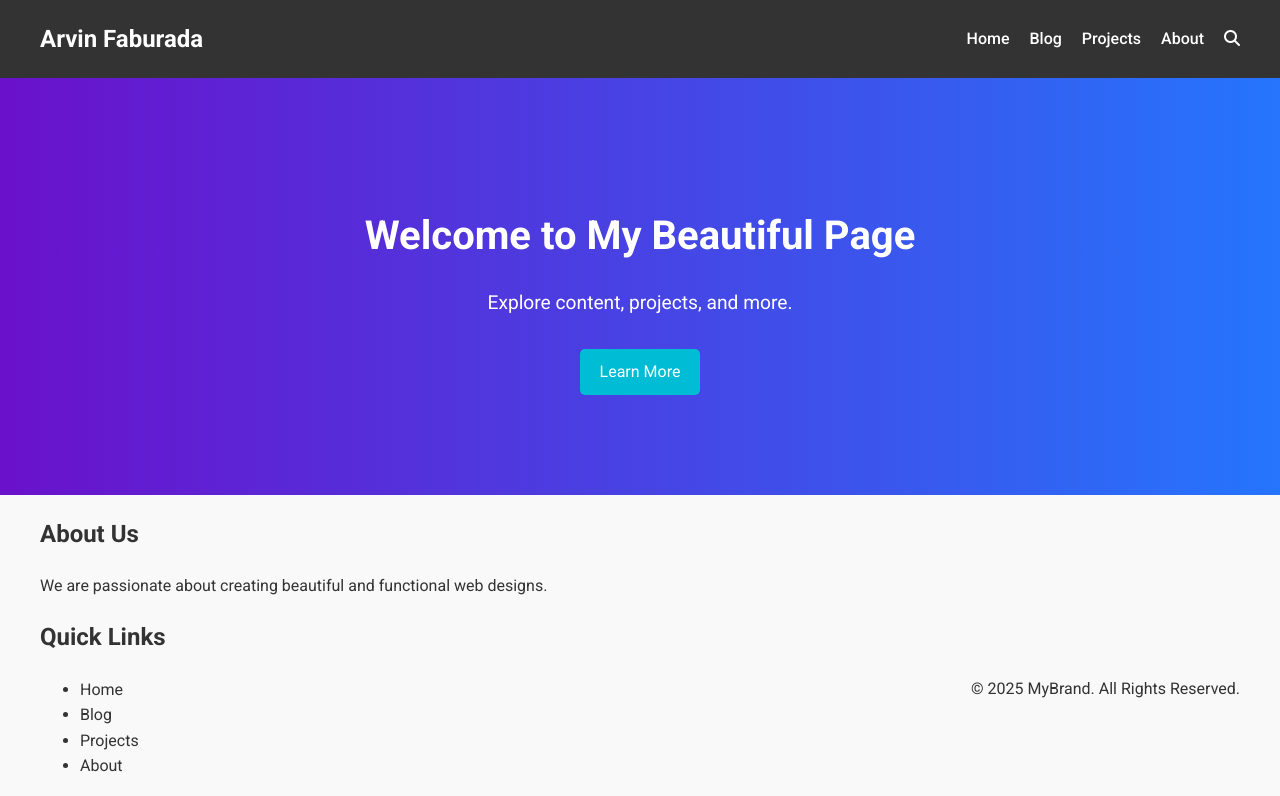
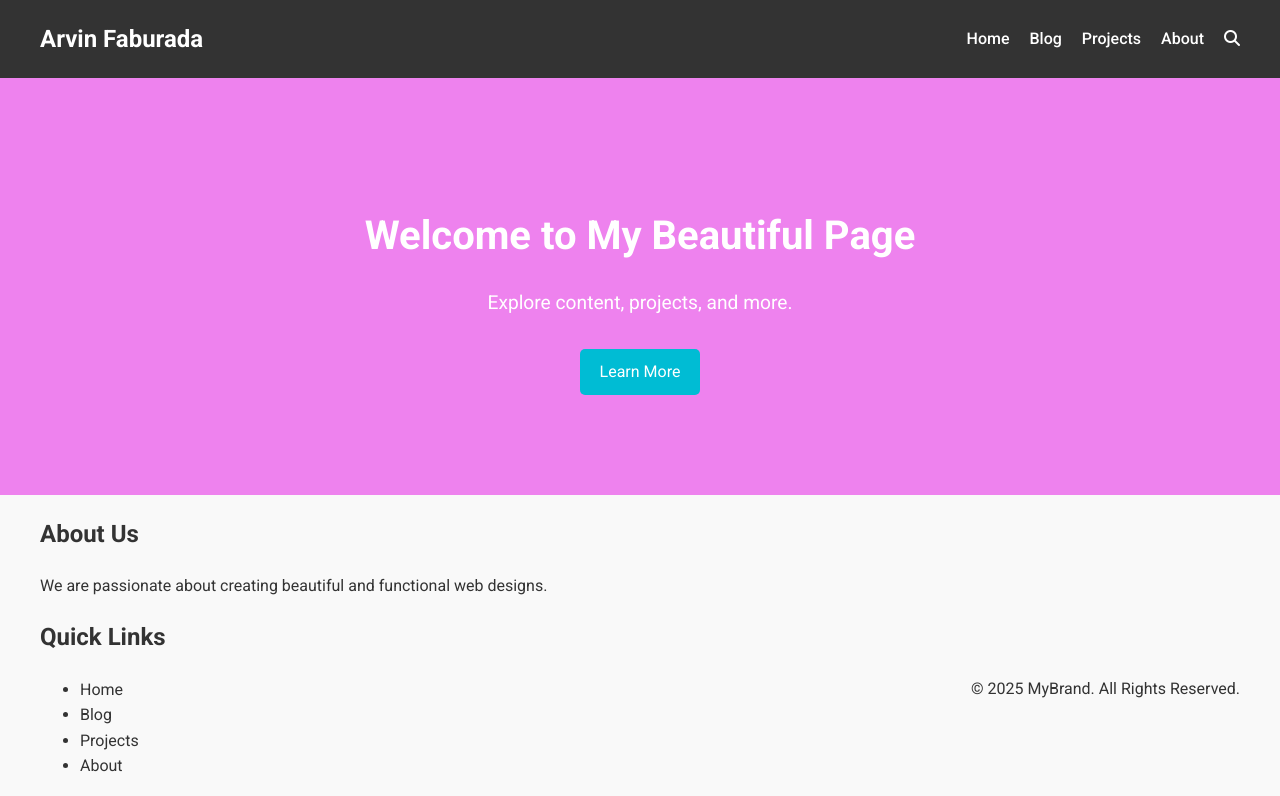
Before and after one commit to cedrix21/cedrix21.github.io, a plain HTML site: page index.html in a window 1280 px wide. Shown: the top 796 px of the page. Drawn offline with Linux system fonts and the light colour scheme.

Commit message:
changing BG color to violet

```diff
--- a/style.css
+++ b/style.css
@@ -62,7 +62,7 @@ nav .menu li a:hover {
 
 /* Hero Section */
 header {
-    background: linear-gradient(to right, #6a11cb, #2575fc);
+    background: violet;
     color: #fff;
     text-align: center;
     padding: 100px 20px;
```
